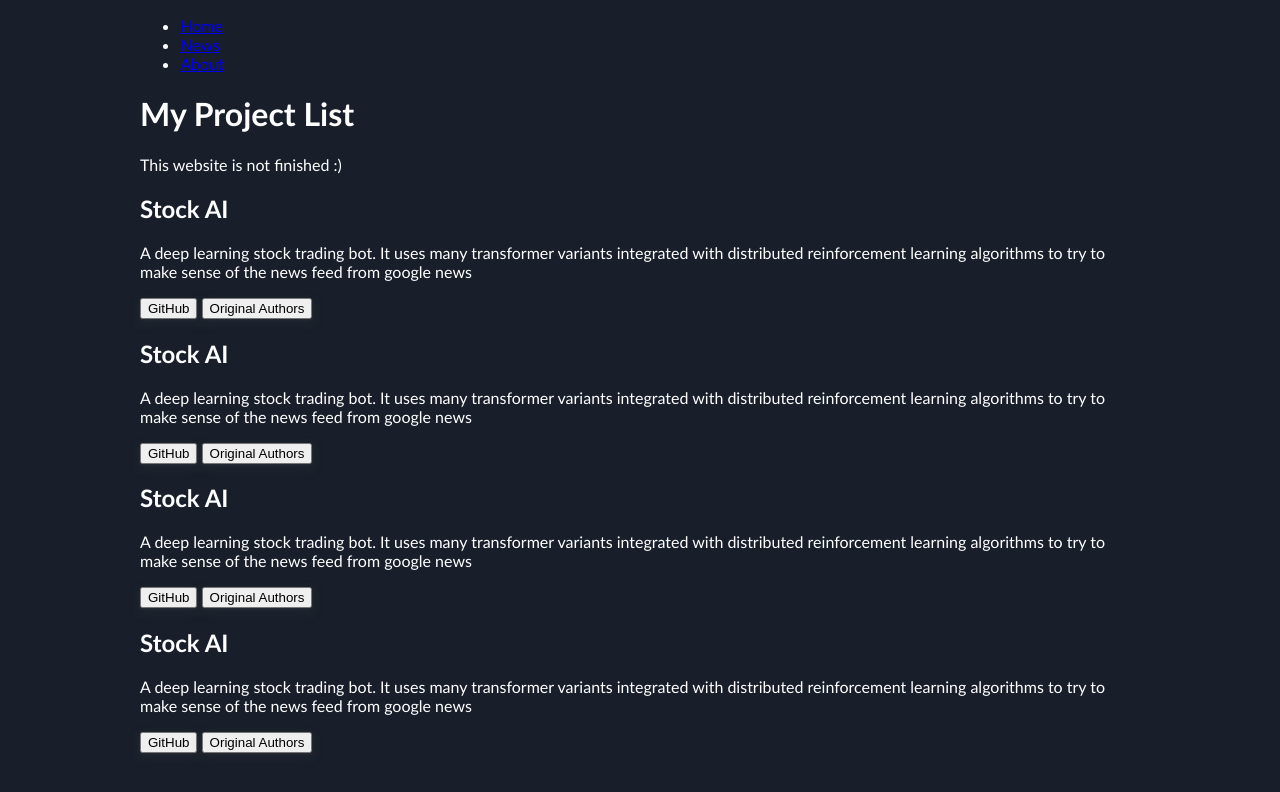
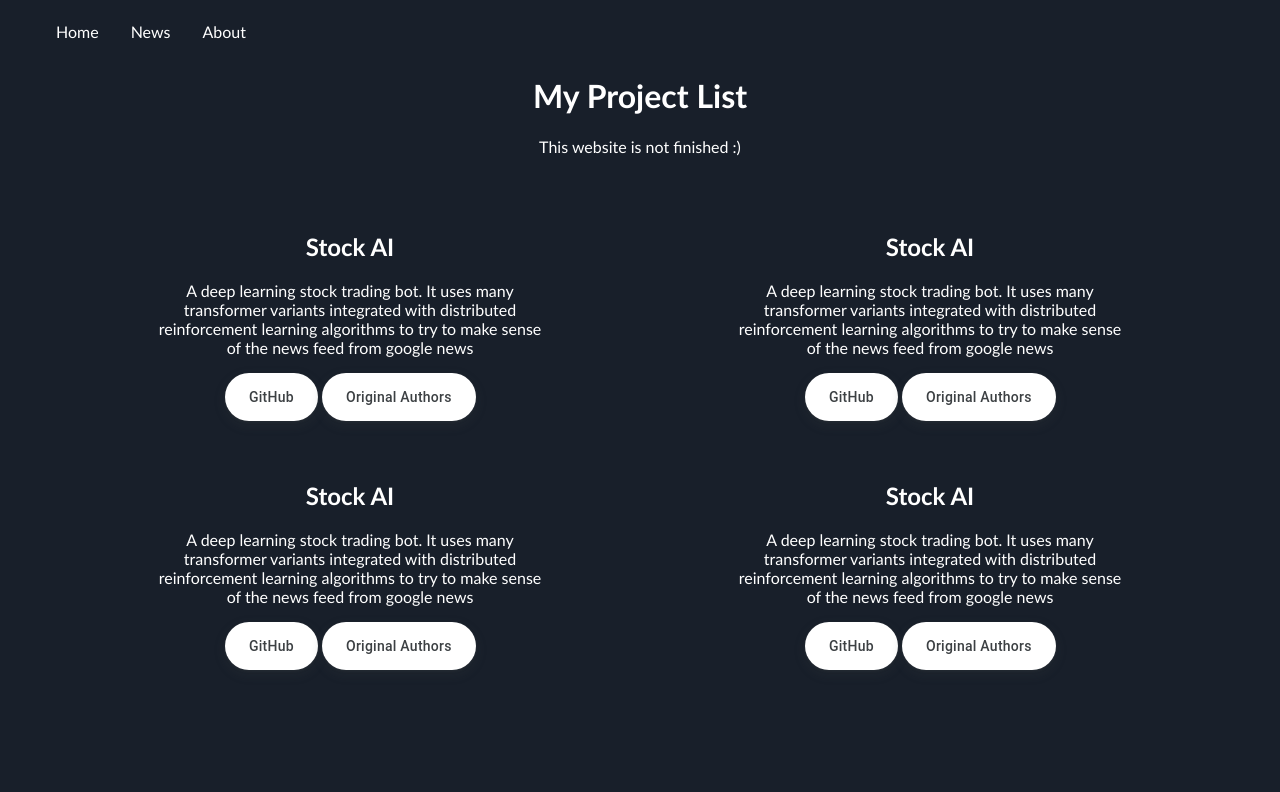
Before and after one commit to YHL04/YHL04.github.io, a plain HTML site: page index.html in a window 1280 px wide. Drawn offline with Linux system fonts and the light colour scheme.

Commit message:
remodeling

```diff
--- a/button.css
+++ b/button.css
@@ -1,10 +1,5 @@
 
 
-
-<!-- HTML !-->
-<button class="button-17" role="button">Button 17</button>
-
-/* CSS */
 .button-17 {
     align-items: center;
     appearance: none;
--- a/index.html
+++ b/index.html
@@ -6,8 +6,8 @@
 <html>
 
 <ul>
-    <li><a href="home.html">Home</a></li>
-    <li><a href="contact.html">News</a></li>
+    <li><a href="index.html">Home</a></li>
+    <li><a href="news.html">News</a></li>
     <li><a href="about.html">About</a></li>
 </ul>
 
--- a/navbar.css
+++ b/navbar.css
@@ -0,0 +1,24 @@
+
+
+ul {
+    list-style-type: none;
+    margin: 0;
+    padding: 0;
+    overflow: hidden;
+}
+
+li {
+    float: left;
+}
+
+li a {
+    display: block;
+    color: white;
+    text-align: center;
+    padding: 14px 16px;
+    text-decoration: none;
+}
+
+li a:hover {
+    background-color: #111;
+}
--- a/style.css
+++ b/style.css
@@ -1,34 +1,28 @@
 
 
-html, body {
-        height: 100%;
+html * {
+    background-color: hsl(218, 28%, 13%);
+    color: white;
+    text-align: center;
+    font-family: Calibri;
+    max-width: 1200px;
+    margin-left: auto;
+    margin-right: auto;
 }
 
-html {
-        display: table;
-        margin: auto;
+.grid-container {
+    display: grid;
+    grid-template-columns: auto auto;
+    padding: 20px;
+    align: center;
 }
 
-body{
-        background-color: hsl(218, 28%, 13%);
-        color: white;
-        font-family: Calibri;
-        max-width: 1000px;
+.grid-item {
+    padding: 20px;
+    text-align: center;
 }
 
-intro{
-        font-family: Calibri;
-        text-align: center;
-        margin-bottom: 4em;
+.grid-paragraphs {
+    font-size: 1em;
+    max-width: 400px;
 }
-
-container{
-        display: grid;
-        grid-template-columns: repeat(2, 1fr);
-        grid-auto-rows: minmax(100px, auto);
-}
-
-item{
-        padding-right: 50px;
-        text-align: center;
-}
```
Also changed, not shown: about.html (+14 -3 lines), news.html (+21 -0 lines). Lines whose indentation alone changed are shown as unchanged.
